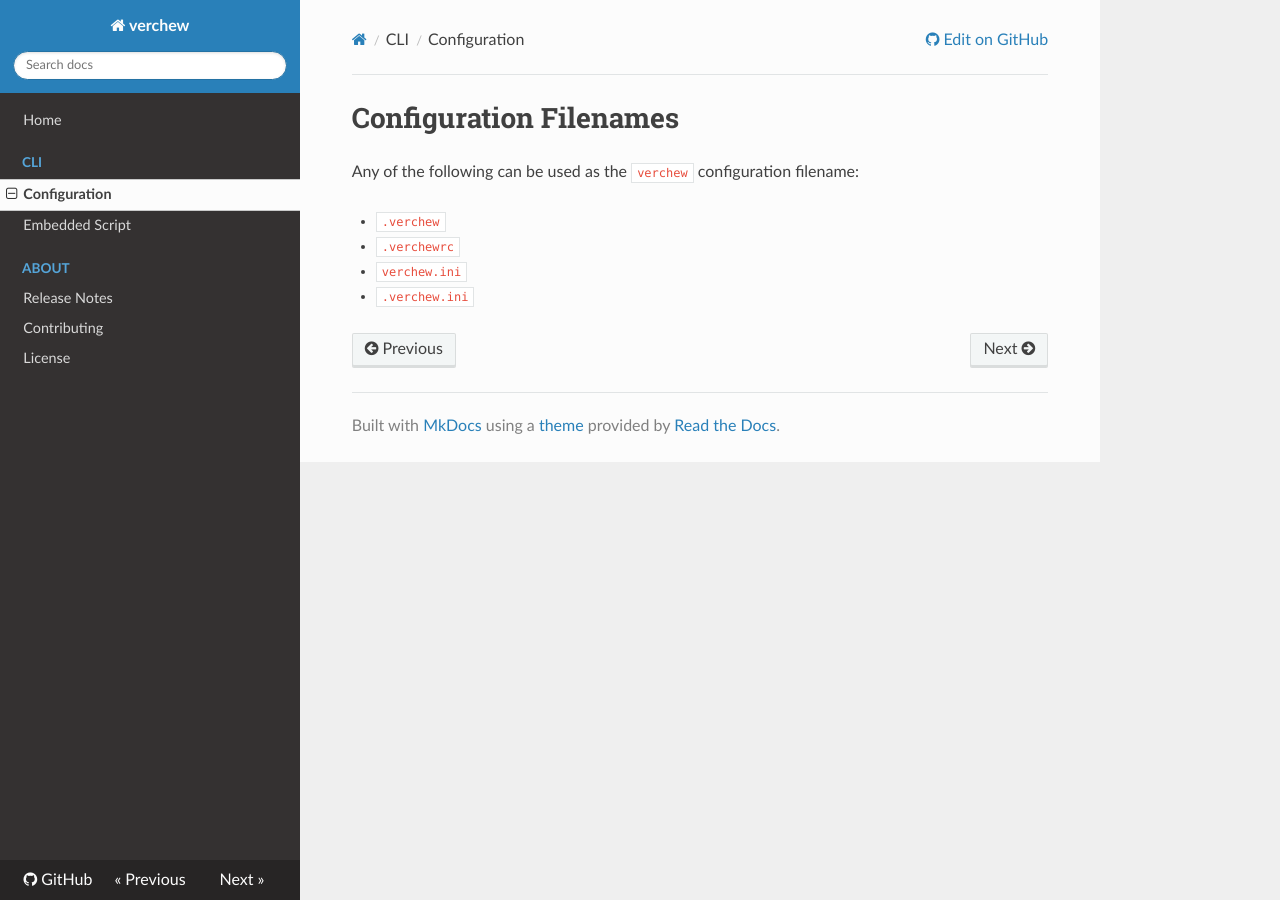
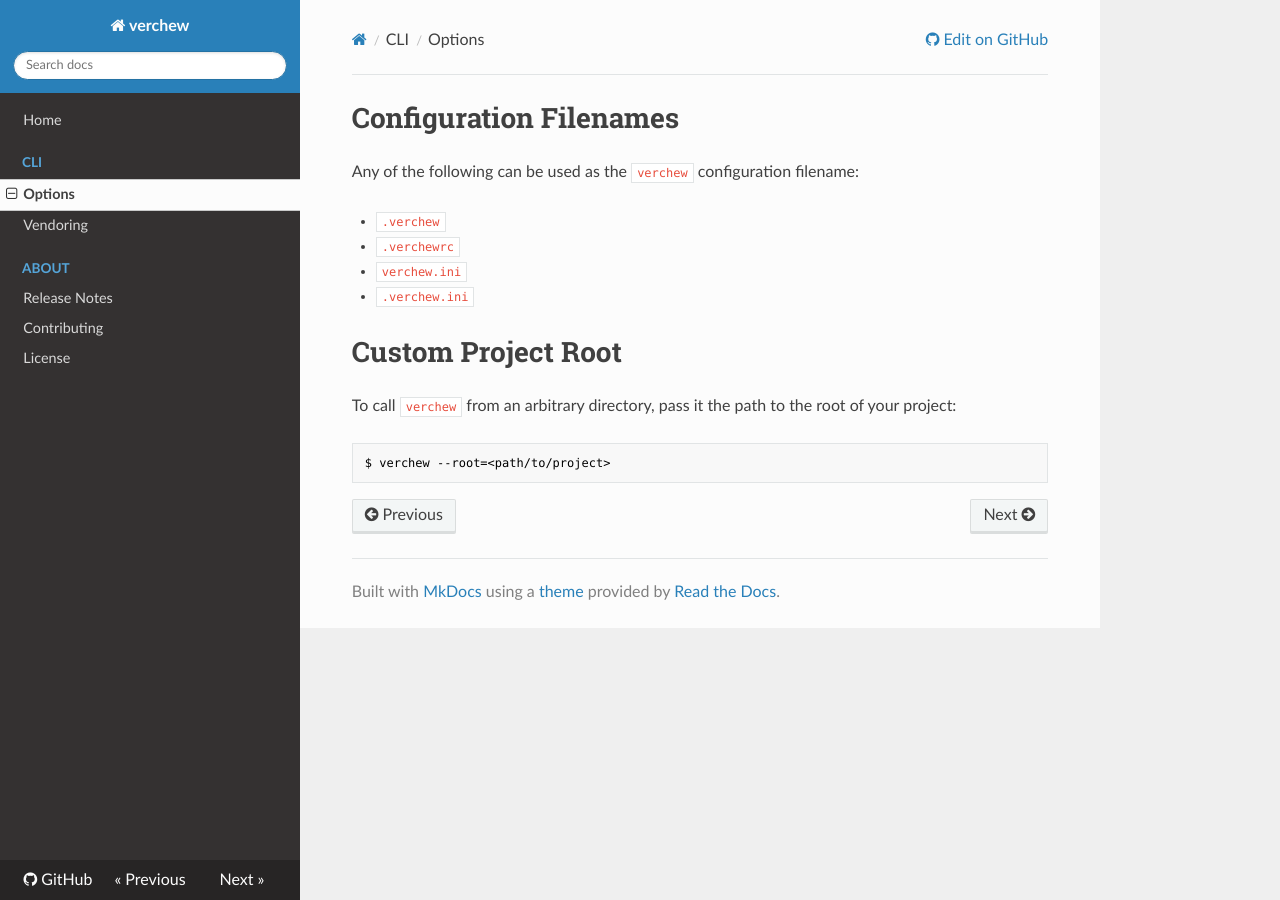
Before and after one commit to jacebrowning/verchew, an MkDocs documentation site: the page built from docs/cli/options.md, in a window 1280 px wide. Built offline with MkDocs 1.6.1, drawn with Linux system fonts in a browser that asks for light colours; nearby versions of some CDN libraries; old or Windows-style settings are respelled for this version of MkDocs.

````diff
--- a/docs/cli/config.md
+++ b/docs/cli/options.md
@@ -6,3 +6,11 @@ Any of the following can be used as the `verchew` configuration filename:
 * `.verchewrc`
 * `verchew.ini`
 * `.verchew.ini`
+
+# Custom Project Root
+
+To call `verchew` from an arbitrary directory, pass it the path to the root of your project:
+
+```sh
+$ verchew --root=<path/to/project>
+```
--- a/mkdocs.yml
+++ b/mkdocs.yml
@@ -8,8 +8,8 @@ theme: readthedocs
 pages:
 - Home: index.md
 - CLI:
-  - Configuration: cli/config.md
-  - Embedded Script: cli/embedding.md
+  - Options: cli/options.md
+  - Vendoring: cli/vendoring.md
 - About:
   - Release Notes: about/changelog.md
   - Contributing: about/contributing.md
````
Also changed, not shown: CHANGELOG.md (+1 -1 lines), docs/cli/vendoring.md (renamed from docs/cli/embedding.md), 1 other file.
